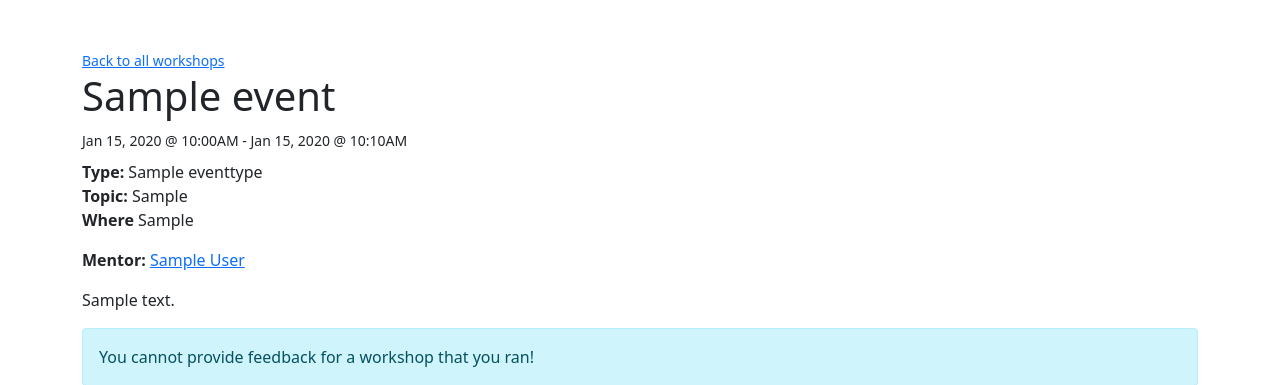
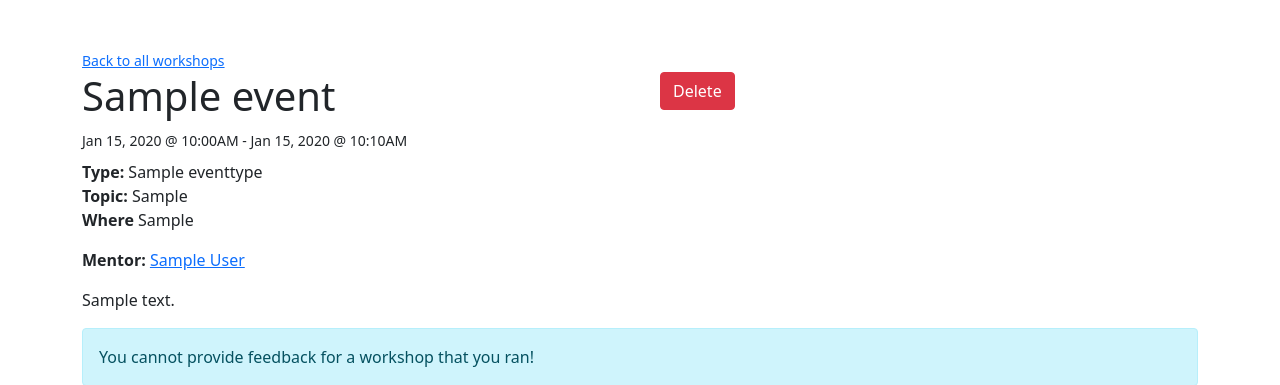
Before and after one commit to Joeyh021/mentea, a Django app: page /workshops/00000000-0000-0000-0000-000000000001/ in a window 1280 px wide. Shown: the part 56-441 px from the top of the page. Run offline with Django 4.2, Linux system fonts and the light colour scheme; a user stored in the database is signed in; tables that the repository leaves empty hold one stand-in row (values such as "Sample post"); data that the repository does not hold is empty; some libraries are stand-ins or nearby versions.

Commit message:
Added workshop deletion

```diff
--- a/events/templates/workshops/edit.html
+++ b/events/templates/workshops/edit.html
@@ -59,8 +59,11 @@
     </div>
     <div>
         <input type="submit" class="btn btn-primary" value="Save">
+
     </div>
 </form>
 
 
+
+
 {% endblock %}
--- a/events/templates/workshops/event.html
+++ b/events/templates/workshops/event.html
@@ -19,7 +19,7 @@
         <h1>{{ event.name }}</h1>
     </div>
     <div class="col">
-        <form class="d-flex align-items-center" action="toggleAttendance" method="get">
+        <form class="d-flex align-items-center " action="toggleAttendance" method="get">
             {% csrf_token %}
             {% if not registeredToEvent and not event.has_finished %}
             <button class="ms-auto btn btn-primary">Join Workshop</button>
@@ -29,7 +29,13 @@
             {% if isMentor and not event.has_finished %}
             <a href="edit" class="ms-auto btn btn-info text-light">Edit</a>
             {% endif %}
+            {% if isMentor %}
+            <button class="btn btn-danger ms-2" type="button" data-bs-toggle="modal" data-bs-target="#exampleModal">
+                Delete
+              </button>
+              {% endif %}
         </form>
+
 
 
     </div>
@@ -78,7 +84,27 @@
     {% endif %}
 {% endif %}
 
-
+<!-- Modal -->
+<div class="modal fade" id="exampleModal" tabindex="-1" aria-labelledby="exampleModalLabel" aria-hidden="true">
+    <div class="modal-dialog modal-dialog-centered">
+      <div class="modal-content">
+        <div class="modal-header">
+          <h5 class="modal-title" id="exampleModalLabel">Confirm Delete</h5>
+          <button type="button" class="btn-close" data-bs-dismiss="modal" aria-label="Close"></button>
+        </div>
+        <div class="modal-body">
+          Are you sure you want to delete this workshop?
+        </div>
+        <div class="modal-footer">
+          <button type="button" class="btn btn-secondary" data-bs-dismiss="modal">Close</button>
+          <form action="delete" method="post">
+              {% csrf_token %}
+            <button type="submit" class="btn btn-danger">Delete</button>
+          </form>
+        </div>
+      </div>
+    </div>
+  </div>
 
 
 {% endblock %}
--- a/events/urls.py
+++ b/events/urls.py
@@ -17,4 +17,9 @@ urlpatterns = [
         EventToggleAttendance.as_view(),
         name="workshop-toggleattendance",
     ),
+    path(
+        "<uuid:eventId>/delete",
+        EventDelete.as_view(),
+        name="workshop-delete",
+    ),
 ]
--- a/events/views.py
+++ b/events/views.py
@@ -342,7 +342,7 @@ class EventPage(TemplateView):
 
     def get(self, request: HttpRequest, eventId=None) -> HttpResponse:
 
-        event = Event.objects.get(id=eventId)
+        event = get_object_or_404(Event, id=eventId)
 
         userHasJoined = event.current_user_is_part_of_event(request.user)
 
@@ -377,3 +377,13 @@ class EventToggleAttendance(TemplateView):
             event.attendees.remove(request.user)
 
         return redirect("/workshops/" + str(event.id))
+
+class EventDelete(TemplateView):
+
+    def post(self, request, eventId=None) -> HttpResponse:
+
+        event = Event.objects.get(id=eventId)
+
+        event.delete()
+
+        return redirect("/workshops")
```
